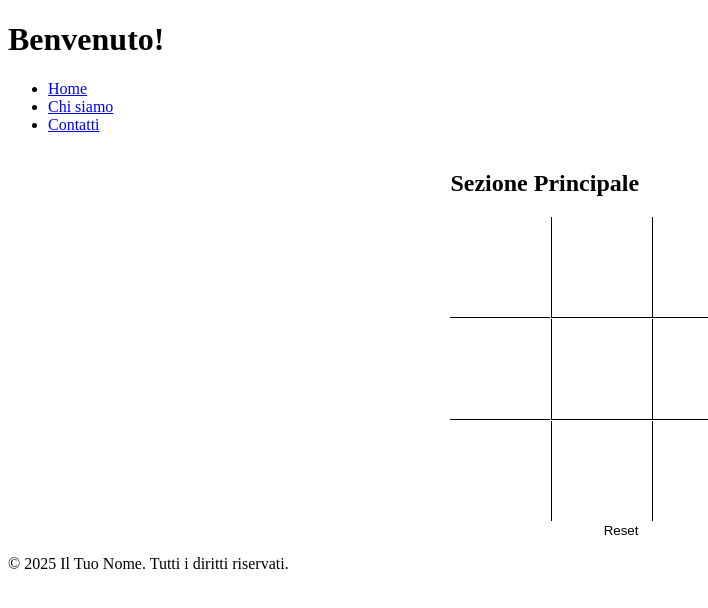
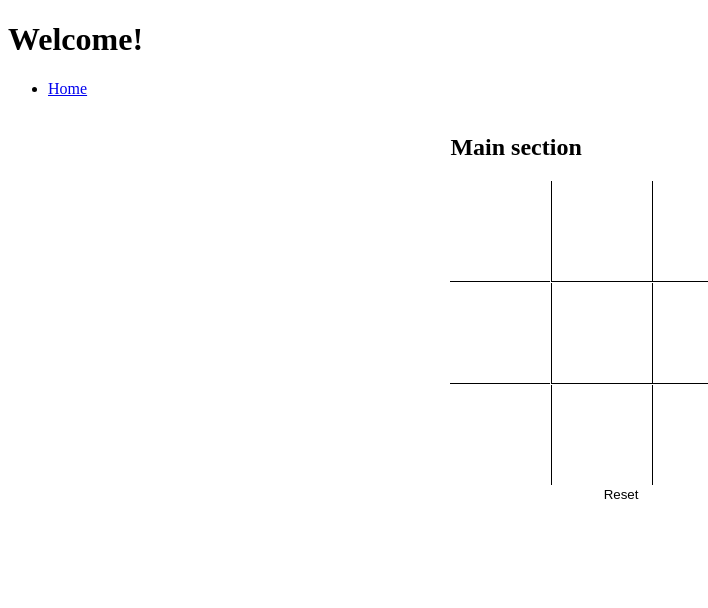
Before and after one commit to Gabriele-Dotcom/TicTacToe, a plain HTML site: page index.html in a window 1280 px wide. Shown: the whole page, without its empty margins (0-708 px from the left). Drawn offline with Linux system fonts and the light colour scheme.

Commit message:
Removed base template

```diff
--- a/index.html
+++ b/index.html
@@ -3,25 +3,23 @@
 <head>
   <meta charset="UTF-8" />
   <meta name="viewport" content="width=device-width, initial-scale=1.0" />
-  <title>Titolo della Pagina</title>
+  <title>TicTacToe</title>
   <link rel="stylesheet" href="style.css" />
   <script src="script.js" defer></script>
 </head>
 <body>
   <header>
-    <h1>Benvenuto!</h1>
+    <h1>Welcome!</h1>
     <nav>
       <ul>
         <li><a href="#">Home</a></li>
-        <li><a href="#">Chi siamo</a></li>
-        <li><a href="#">Contatti</a></li>
       </ul>
     </nav>
   </header>
 
   <main>
     <section>
-      <h2>Sezione Principale</h2>
+      <h2>Main section</h2>
       <div id="grid">
         <div id="box1" class="side box">
             <button id="btn1" onclick="point(this)"></button>
@@ -56,7 +54,7 @@
   </main>
 
   <footer>
-    <p>&copy; 2025 Il Tuo Nome. Tutti i diritti riservati.</p>
+    <p></p>
   </footer>
 </body>
 </html>
```
